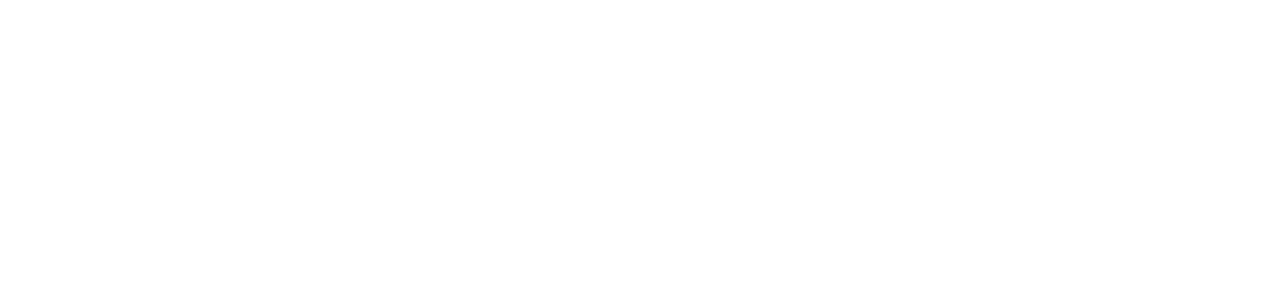
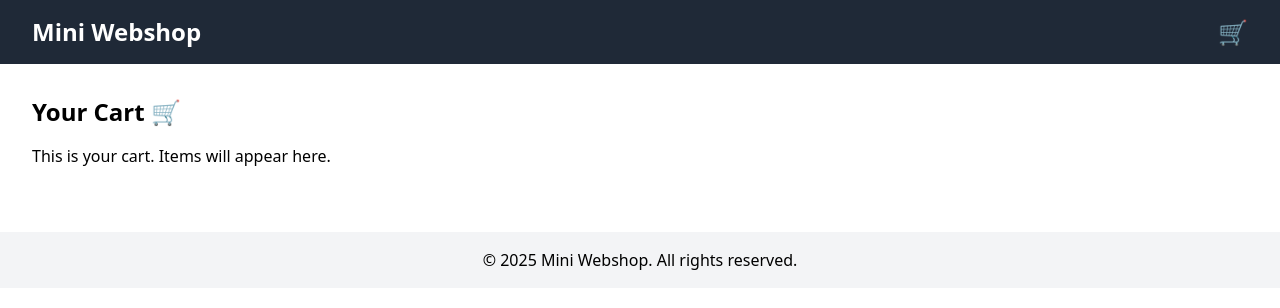
Before and after one commit to Affan88888/Mini_Webshop, a React (Create React App) app in the folder frontend/: page /cart in a window 1280 px wide. Before the commit this address had no page. Shown: the top 308 px of the page. Built offline with nearby package versions, Linux system fonts and the light colour scheme.

Commit message:
Dodao cart page

```diff
--- a/frontend/src/App.jsx
+++ b/frontend/src/App.jsx
@@ -1,14 +1,22 @@
 import { BrowserRouter as Router, Routes, Route } from 'react-router-dom';
+import Header from './components/Header';
+import Footer from './components/Footer';
 import HomePage from "./pages/shop/HomePage";
 import ProductDetailPage from "./pages/shop/ProductDetailPage";
+import CartPage from "./pages/shop/CartPage";
 
 function App() {
   return (
     <Router>
+      <Header />
+
       <Routes>
         <Route path="/" element={<HomePage />}/>
         <Route path="/products/:id" element={<ProductDetailPage />}/>
+        <Route path="/cart" element={<CartPage />}/>
       </Routes>
+
+    <Footer />
     </Router>
   )
 }
--- a/frontend/src/components/Header.jsx
+++ b/frontend/src/components/Header.jsx
@@ -1,7 +1,14 @@
-const Header = () => (
-  <header className="bg-blue-700 text-white p-4 text-center text-2xl font-bold">
-    Mini Webshop
-  </header>
-);
+import { Link } from "react-router-dom";
+
+const Header = () => {
+  return (
+    <header className="flex items-center justify-between px-8 py-4 bg-gray-800 text-white">
+      <Link to="/" className="text-2xl font-bold">Mini Webshop</Link>
+      <nav>
+        <Link to="/cart" className="text-2xl hover:text-gray-300">🛒</Link>
+      </nav>
+    </header>
+  );
+};
 
 export default Header;
--- /dev/null
+++ b/frontend/src/pages/shop/CartPage.jsx
@@ -0,0 +1,10 @@
+const CartPage = () => {
+    return (
+        <div className="p-8">
+            <h1 className="text-2xl font-bold mb-4">Your Cart 🛒</h1>
+            <p>This is your cart. Items will appear here.</p>
+        </div>
+    );
+};
+
+export default CartPage
--- a/frontend/src/pages/shop/HomePage.jsx
+++ b/frontend/src/pages/shop/HomePage.jsx
@@ -26,7 +26,6 @@ const HomePage = () => {
 
   return (
     <div>
-      <Header />
       <FilterBar />
       <div className="p-4">
         {loading ? (
@@ -39,7 +38,6 @@ const HomePage = () => {
           </div>
         )}
       </div>
-      <Footer />
     </div>
   );
 };
--- a/frontend/src/pages/shop/ProductDetailPage.jsx
+++ b/frontend/src/pages/shop/ProductDetailPage.jsx
@@ -30,7 +30,6 @@ const ProductDetailPage = () => {
 
     return (
         <div>
-            <Header />
             <div className="p-8">
                 <img
                     src={product.imageUrl}
@@ -45,7 +44,6 @@ const ProductDetailPage = () => {
                     Add to Cart
                 </button>
             </div>
-            <Footer />
         </div>
     );
 };
```
